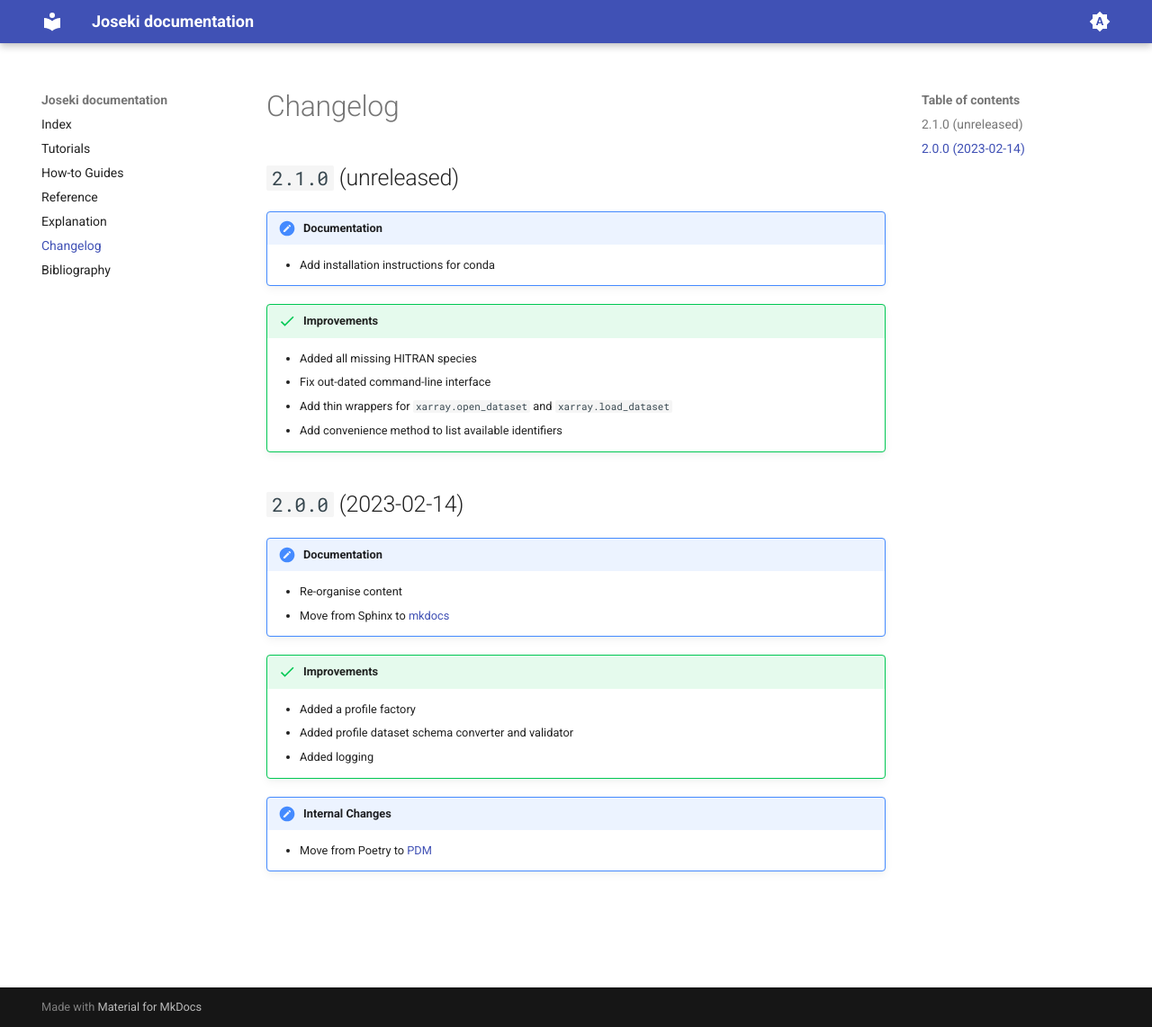
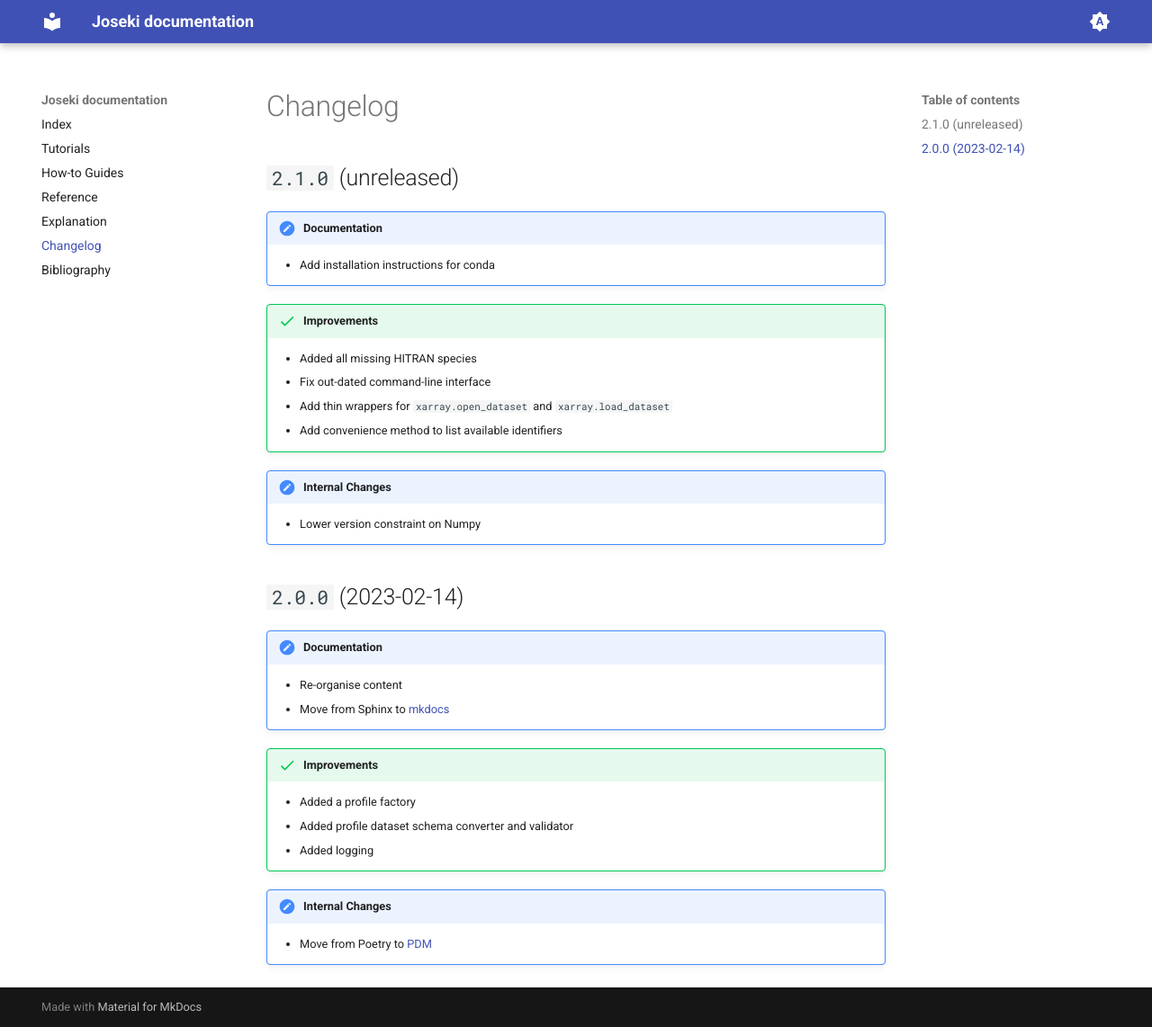
Before and after one commit to rayference/joseki, an MkDocs documentation site: the page built from docs/changelog.md, in a window 1280 px wide and 1142 px high. Shown: the whole window at 90% size. Built offline with MkDocs 1.6.1 and Material for MkDocs 9.7.7, drawn with Linux system fonts in a browser that asks for light colours.

Commit message:
Update changelog

```diff
--- a/docs/changelog.md
+++ b/docs/changelog.md
@@ -11,6 +11,11 @@
     * Fix out-dated command-line interface
     * Add thin wrappers for `xarray.open_dataset` and `xarray.load_dataset`
     * Add convenience method to list available identifiers
+
+
+!!! note "Internal Changes"
+
+    * Lower version constraint on Numpy
 
 
 ## `2.0.0` (2023-02-14)
```
